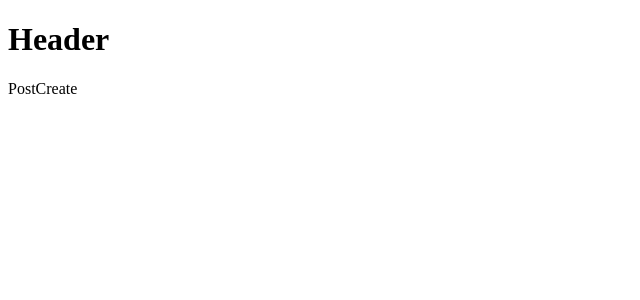
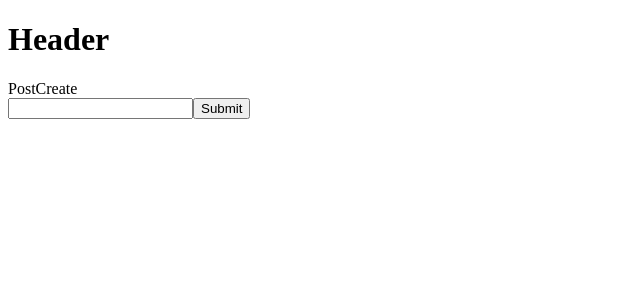
Before and after one commit to Ryomasao/osake-react, a React (Create React App) app: page /posts/new in a window 1280 px wide. Shown: the top 300 px of the page, without its empty margins (0-640 px from the left). Built offline with nearby package versions, Linux system fonts and the light colour scheme.

Commit message:
PostFormのひながたを作成

```diff
--- a/src/components/posts/PostCreate.js
+++ b/src/components/posts/PostCreate.js
@@ -1,9 +1,13 @@
 import React from 'react';
+import PostForm from './PostForm';
 
 class PostCreate extends React.Component {
   render() {
     return (
-      <div>PostCreate</div>
+      <div>
+        PostCreate
+        <PostForm />
+      </div>
     );
   }
 }
--- /dev/null
+++ b/src/components/posts/PostForm.js
@@ -0,0 +1,14 @@
+import React from 'react';
+
+class PostForm extends React.Component {
+  render() {
+    return (
+      <form>
+        <input type="text" />
+        <button>Submit</button>
+      </form>
+    );
+  }
+}
+
+export default PostForm;
```
